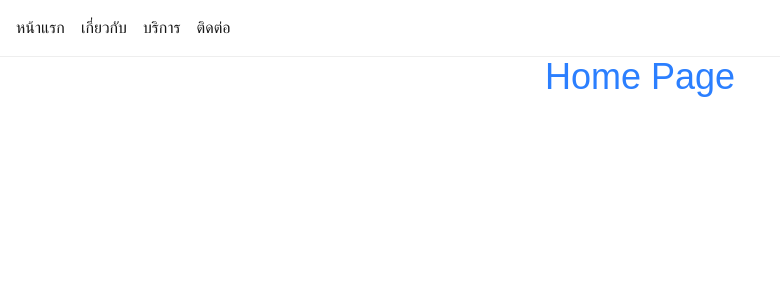
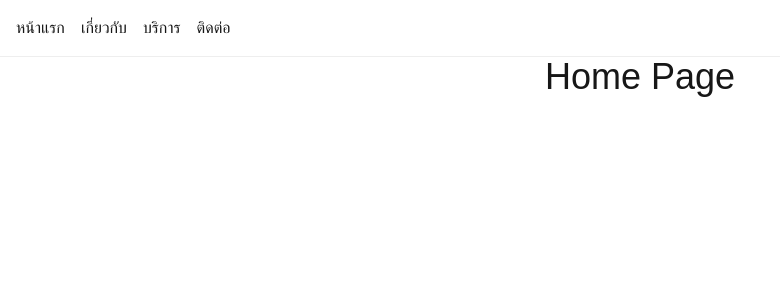
Before and after one commit to phatapon77/fontend1, a Next.js app: page / in a window 1280 px wide. Shown: the top 300 px of the page, without its empty margins (0-780 px from the left). Built offline with nearby package versions, Linux system fonts and the light colour scheme.

Commit message:
Update page.js

```diff
--- a/app/page.js
+++ b/app/page.js
@@ -2,7 +2,7 @@
 export default function Home() {
   return(
     <>
-    <h1 className="text-4xl text-center text-blue-500">Home Page</h1>
+    <h1 className="text-4xl text-center text-black-500">Home Page</h1>
 
     </>
   )
```
